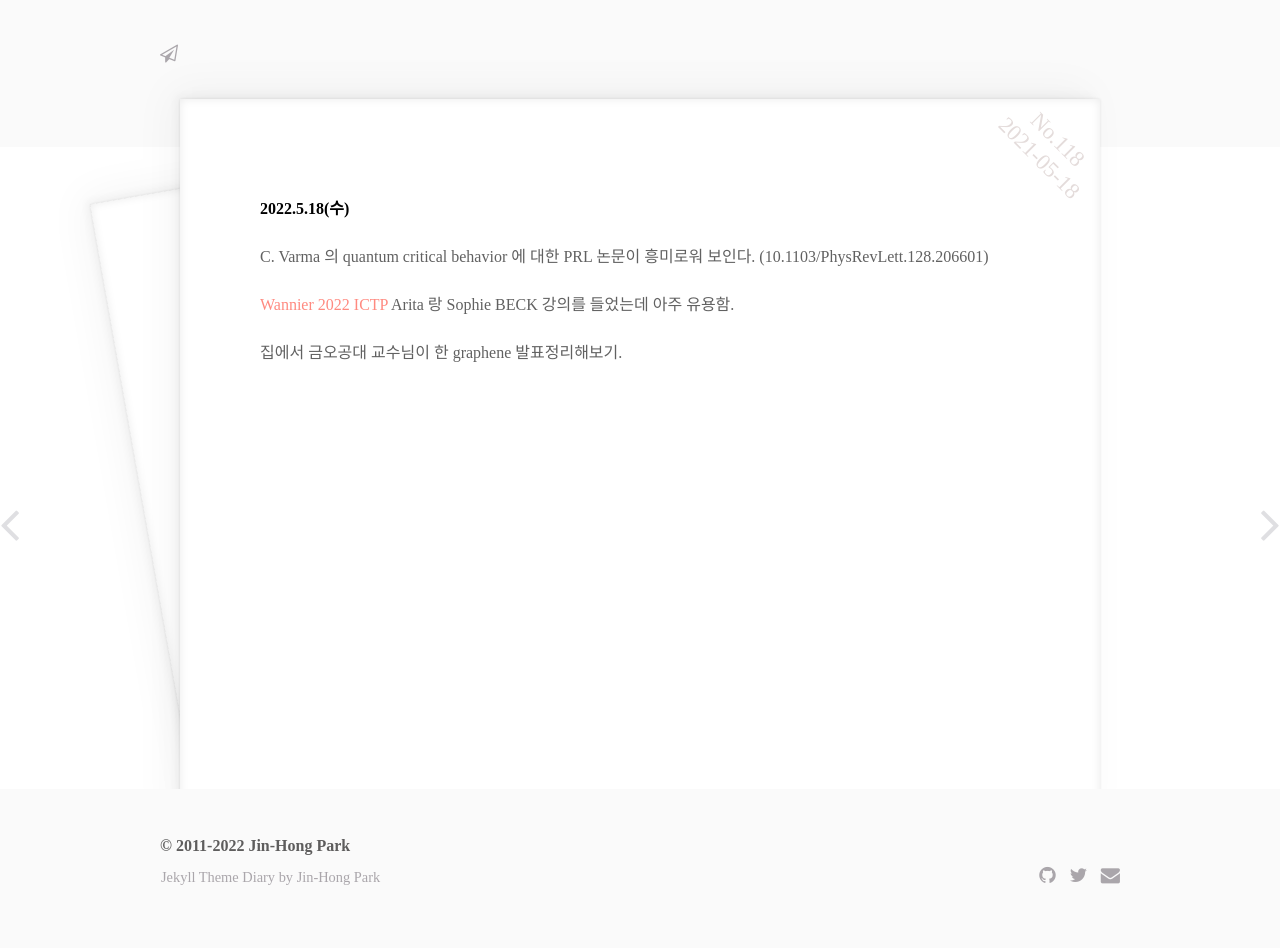
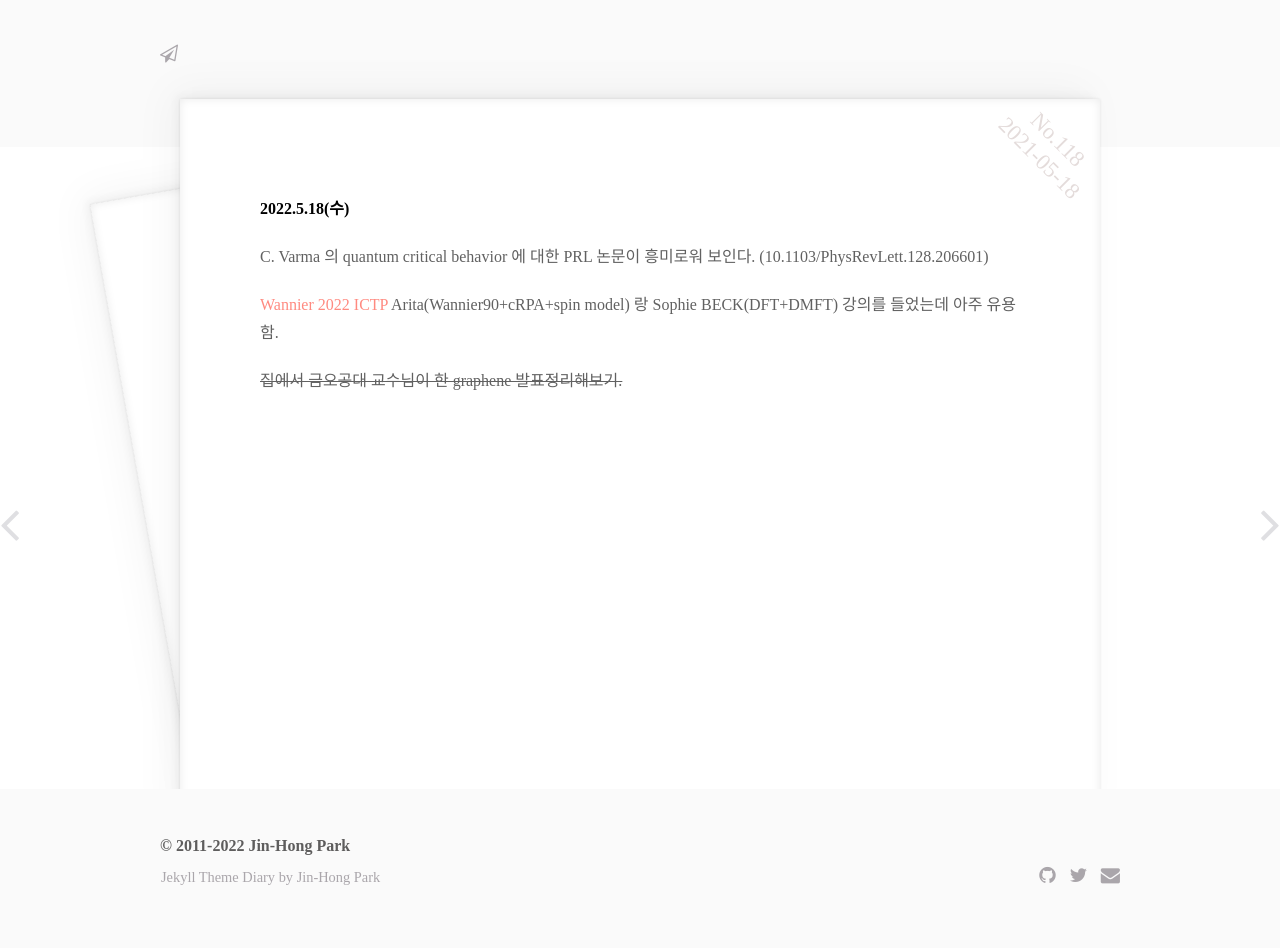
Before and after one commit to jinhong-park/journal, a Jekyll site: the page built from _posts/5_May/2021-05-18-May18th.md, in a window 1280 px wide. Built offline with Jekyll 4.4.1, drawn with Linux system fonts in a browser that asks for light colours.

Commit message:
“update”

```diff
--- a/_posts/5_May/2021-05-18-May18th.md
+++ b/_posts/5_May/2021-05-18-May18th.md
@@ -11,7 +11,7 @@ excerpt: ""
 C. Varma 의 quantum critical behavior 에 대한 PRL 논문이 흥미로워 보인다. (10.1103/PhysRevLett.128.206601)
 
 
-[Wannier 2022 ICTP](https://indico.ictp.it/event/9789/other-view?view=ictptimetable)  Arita 랑 Sophie BECK 강의를 들었는데 아주 유용함.
+[Wannier 2022 ICTP](https://indico.ictp.it/event/9789/other-view?view=ictptimetable)  Arita(Wannier90+cRPA+spin model) 랑 Sophie BECK(DFT+DMFT) 강의를 들었는데 아주 유용함.
 
 
-집에서 금오공대 교수님이 한 graphene 발표정리해보기.
+~~집에서 금오공대 교수님이 한 graphene 발표정리해보기.~~
```
